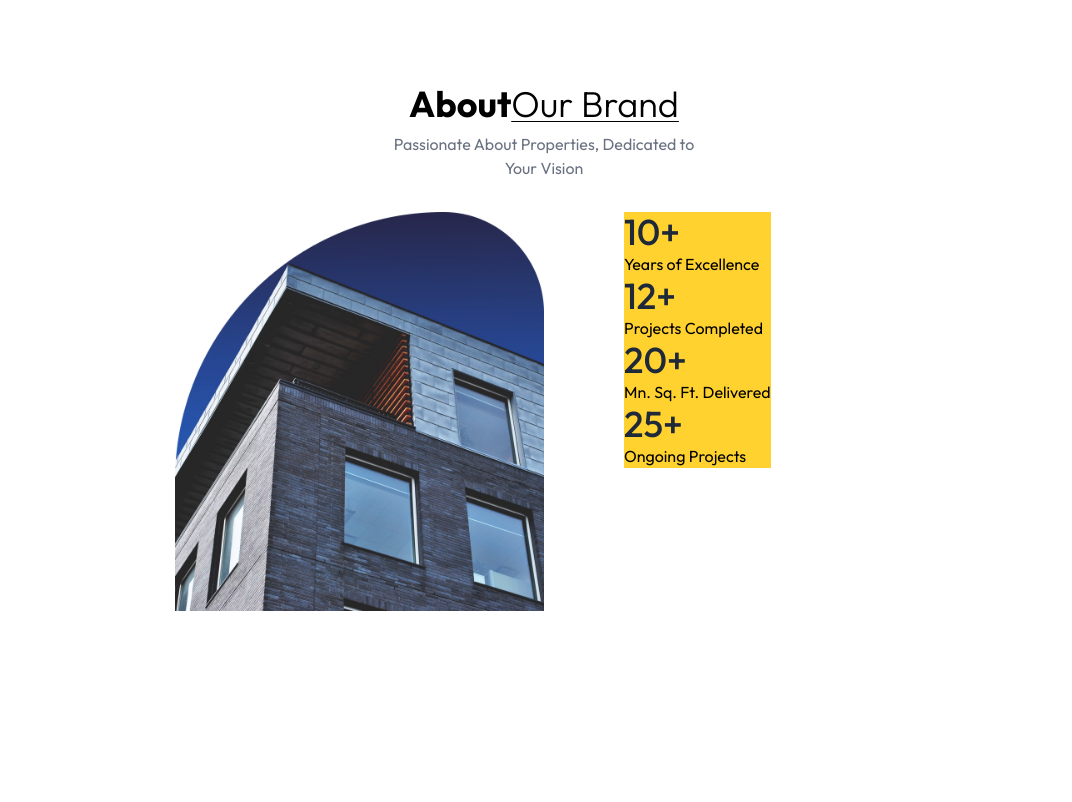
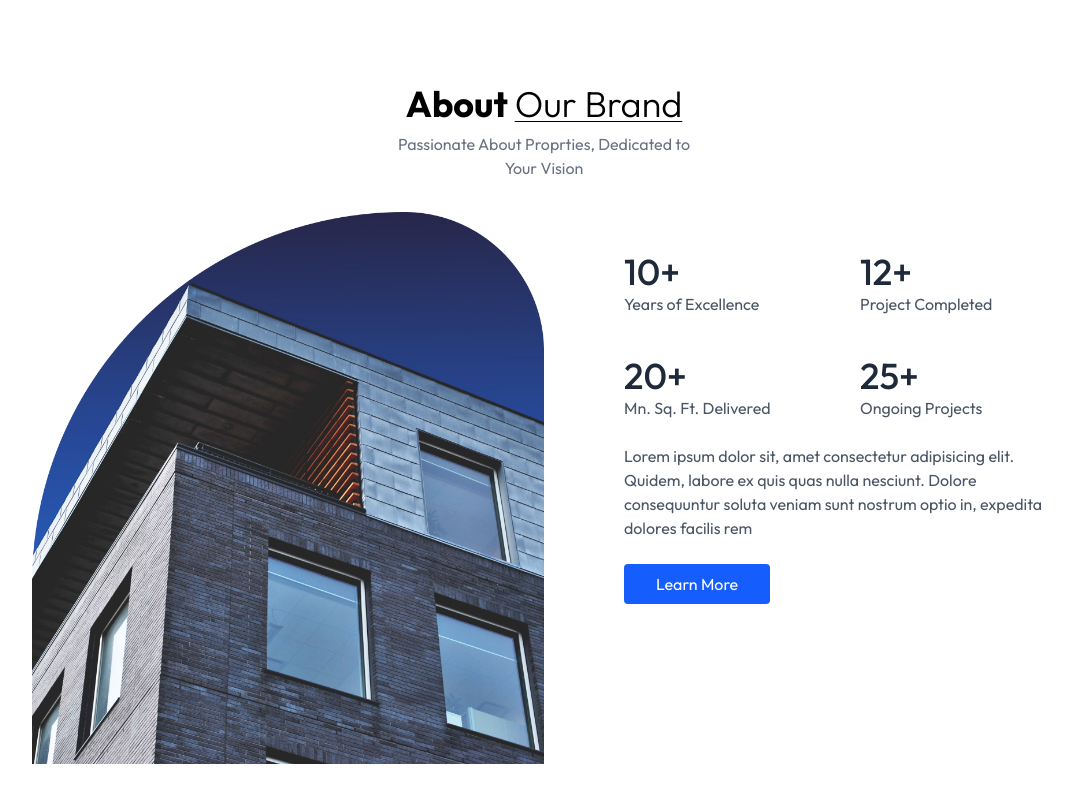
Before and after one commit to ankittripathe/RealEstate-App, a React (Vite) app: page / in a window 1280 px wide. Shown: the part 860-1662 px from the top of the page, without its empty margins (96-1168 px from the left). Before the commit the page ends 1599 px from the top, so only its background shows below. Built offline with nearby package versions, Linux system fonts and the light colour scheme.

Commit message:
about done

```diff
--- a/src/Components/About.jsx
+++ b/src/Components/About.jsx
@@ -3,31 +3,31 @@ import { assetsCollection } from "../assets/assets";
 
 const About = () => {
   return (
+    // full main div
     <div
-      className="flex flex-col justify-center items-center container mx-auto w-full p-14 md:p-20 lg:p-32  overflow-hidden"
+      className=" flex flex-col items-center justify-center container mx-auto p-14 md:p20 lg:p-32 w-full overflow-hidden"
       id="About"
     >
       <h1 className="text-2xl sm:text-4xl font-bold mb-2">
-        About
+        About{" "}
         <span className="underline underline-offset-4 decoration-1 under font-light">
           Our Brand
         </span>
       </h1>
-
       <p className="text-gray-500 max-w-80 text-center mb-8">
-        Passionate About Properties, Dedicated to Your Vision
+        Passionate About Proprties, Dedicated to Your Vision
       </p>
 
-      {/* Image */}
+      {/* 2nd main div */}
       <div className="flex flex-col items-center md:flex-row md:items-start md:gap-20">
         <img
           src={assetsCollection.brand_img}
+          className="w-full sm:w-1/2 max-w-lg"
           alt=""
-          className="w-full sm:w-1/2 max-w-lg"
         />
 
-        <div className="bg-amber-300 flex flex-col items-center">
-          <div>
+        <div className="flex flex-col items-center  md:items-start mt-10 text-gray-600">
+          <div className="grid grid-cols-2 gap-6 md:gap-10 w-full 2xl:pr-28">
             <div>
               <p className="text-4xl font-medium text-gray-800">10+</p>
               <p>Years of Excellence</p>
@@ -35,7 +35,7 @@ const About = () => {
 
             <div>
               <p className="text-4xl font-medium text-gray-800">12+</p>
-              <p>Projects Completed</p>
+              <p>Project Completed</p>
             </div>
 
             <div>
@@ -48,6 +48,11 @@ const About = () => {
               <p>Ongoing Projects</p>
             </div>
           </div>
+          <p className="my-6 max-w-lg">
+            Lorem ipsum dolor sit, amet consectetur adipisicing elit. Quidem, labore ex quis quas nulla nesciunt. Dolore consequuntur soluta veniam sunt nostrum optio in, expedita dolores facilis rem
+          </p>
+          <button className="bg-blue-600 text-white rounded px-8 py-2">Learn More</button>
+
         </div>
       </div>
     </div>
```
